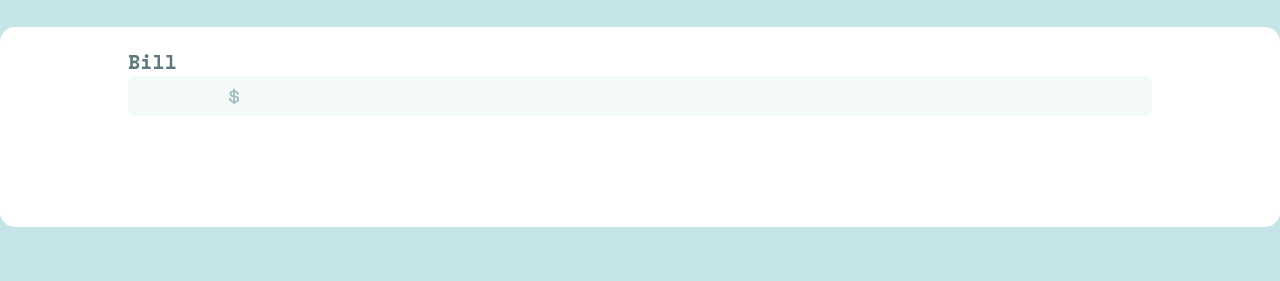
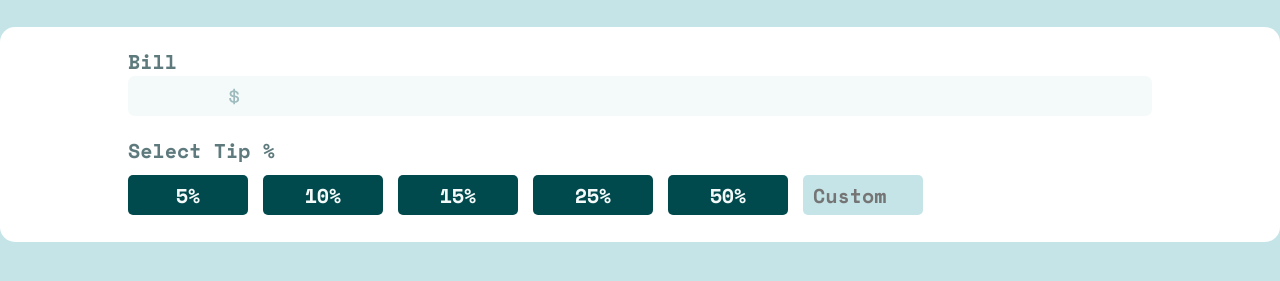
Before and after one commit to PiotrLiszka1/tip-calculator-app-main, a plain HTML site: page index.html in a window 1280 px wide. Shown: the part 91-372 px from the top of the page. Drawn offline with nearby package versions, Linux system fonts and the light colour scheme.

Commit message:
added tip btns and style for tip

```diff
--- a/index.html
+++ b/index.html
@@ -28,6 +28,18 @@
         <label class="box__label box__label--color " for="bill">Bill</label>
         <input class="box__input box__input--text-color " type="number" id="bill">
       </div>
+      <div class="tip">
+        <h2 class="tip__tittle">Select Tip <span>%</span></h2>
+        <div class="tip__btns-box">
+          <button type="button" class=" btn-tip tip__btn tip__btn--btn-color" value="0.05">5%</button>
+          <button type="button" class=" btn-tip tip__btn tip__btn--btn-color" value="0.1">10%</button>
+          <button type="button" class=" btn-tip tip__btn tip__btn--btn-color" value="0.15">15%</button>
+          <button type="button" class=" btn-tip tip__btn tip__btn--btn-color" value="0.25">25%</button>
+          <button type="button" class=" btn-tip tip__btn tip__btn--btn-color" value="0.5">50%</button>
+          <input class="tip__btn  tip__btn--color custom-input   " placeholder="Custom" type="number">
+        </div>
+      </div>
+
     </div>
   </div>
 
--- a/scss/style.scss
+++ b/scss/style.scss
@@ -59,3 +59,44 @@ body {
     }
   }
 }
+
+.tip {
+  @include center-position;
+
+  &__tittle {
+    font-size: 20px;
+    color: color.$dark-grayish-cyan;
+  }
+
+  &__btns-box {
+    display: flex;
+    flex-wrap: wrap;
+  }
+
+  &__btn {
+    width: 120px;
+    padding: 5px 10px;
+    margin: 10px 15px 7px 0;
+    font-weight: 700;
+    font-size: 20px;
+    height: 40px;
+    border: none;
+    border-radius: 5px;
+    cursor: pointer;
+    @include font-space-mono;
+    transition: background-color 0.4s, color 0.4s;
+    &--btn-color {
+      background-color: color.$very-dark-cyan;
+      color: color.$very-light-grayish-cyan;
+    }
+    &--btn-color:hover {
+      background-color: color.$light-grayish-cyan;
+      color: color.$very-dark-cyan;
+    }
+  }
+
+  .tip__btn--color {
+    background-color: color.$light-grayish-cyan;
+    color: color.$very-dark-cyan;
+  }
+}
```
Also changed, not shown: css/style.css, 1 other file.
